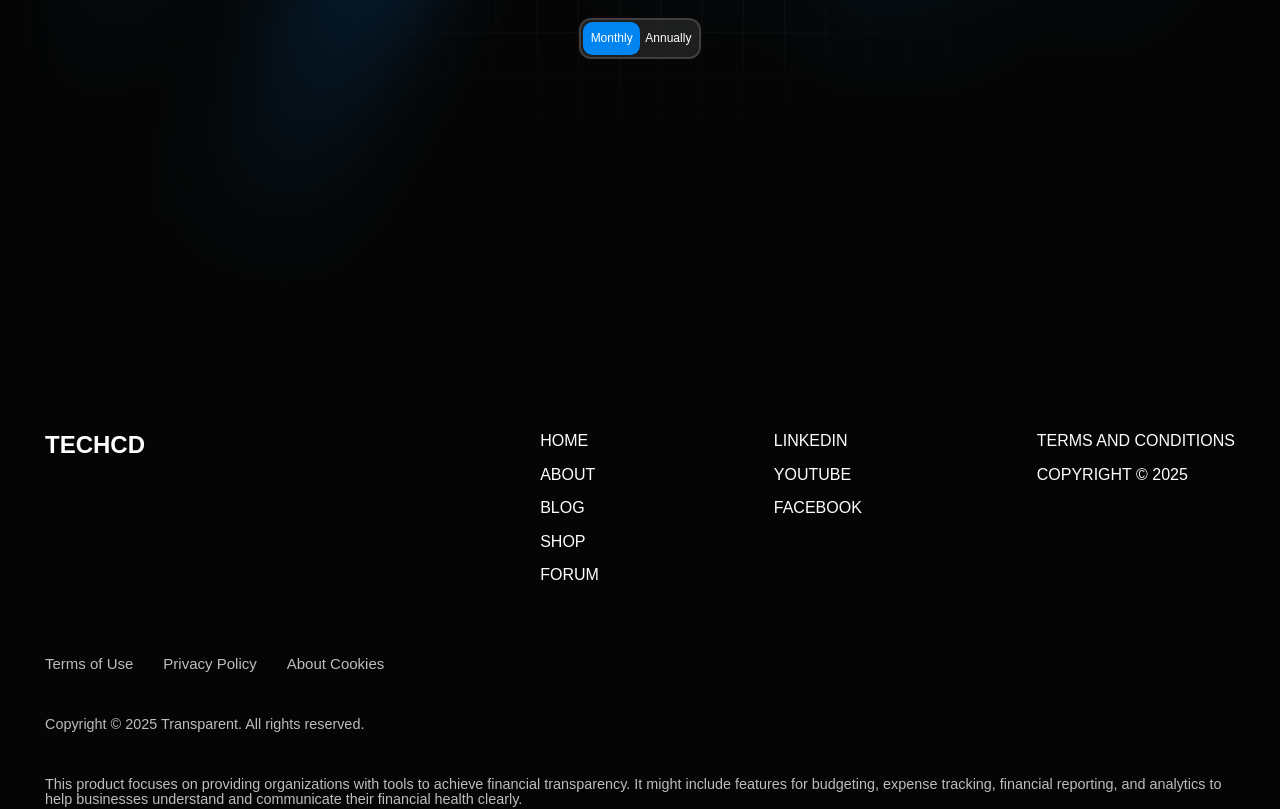
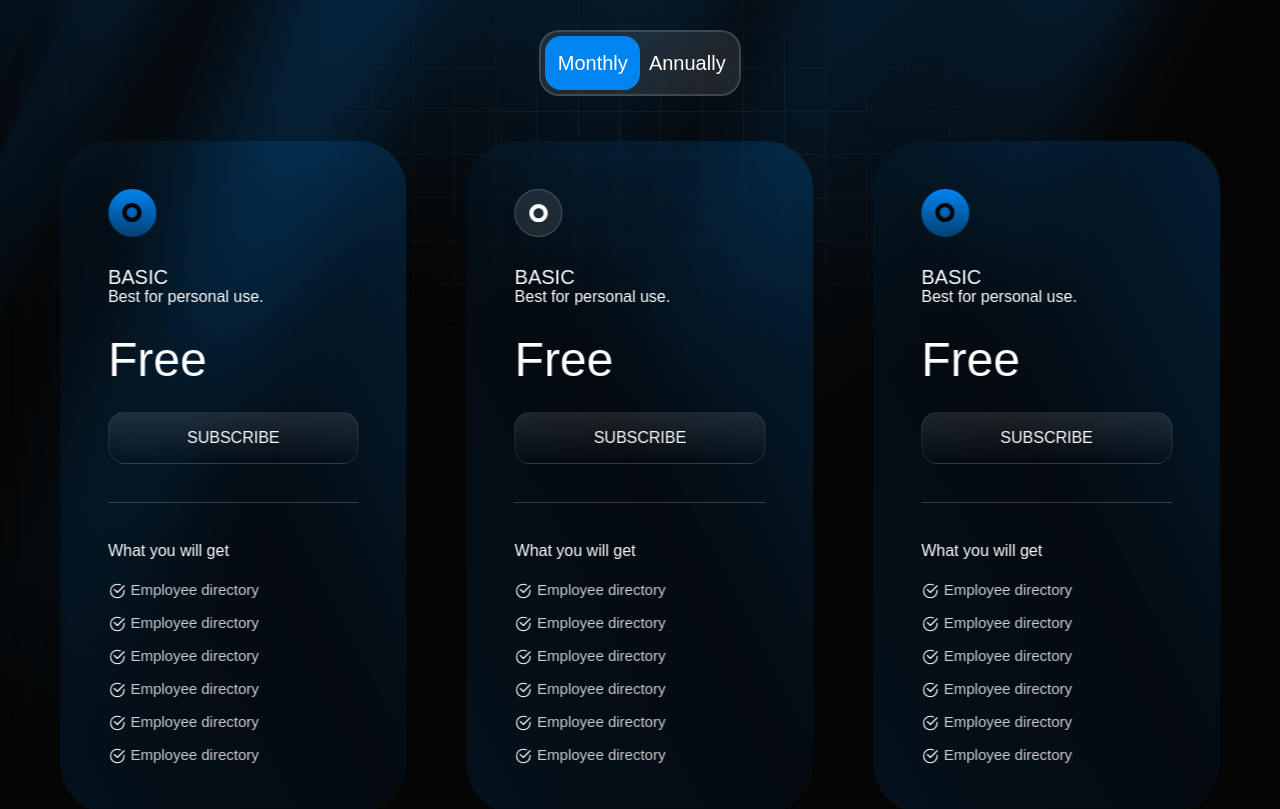
Before and after one commit to chamika-damith/techcd-portfolio, a Next.js app: page /pricing in a window 1280 px wide. Shown: the part 440-1249 px from the top of the page. Built offline with nearby package versions, Linux system fonts and the light colour scheme; a web font is replaced by a local one.

Commit message:
feat(pricing): pricing section structure

```diff
--- /dev/null
+++ b/components/user/icons/PricingCheckMark.tsx
@@ -0,0 +1,35 @@
+import React from "react";
+
+const PricingCheckMark: React.FC<React.SVGProps<SVGSVGElement>> = ({
+  ...props
+}) => {
+  return (
+    <svg
+      fill="none"
+      viewBox="0 0 24 24"
+      xmlns="http://www.w3.org/2000/svg"
+      {...props}
+    >
+      <g id="SVGRepo_iconCarrier">
+        <path
+          d="M20.94,11A8.26,8.26,0,0,1,21,12a9,9,0,1,1-9-9,8.83,8.83,0,0,1,4,1"
+          fill="none"
+          stroke="var(--color-foreground)"
+          strokeLinecap="round"
+          strokeLinejoin="round"
+          strokeWidth={1.5}
+        ></path>
+        <polyline
+          points="21 5 12 14 8 10"
+          fill="none"
+          stroke="var(--color-foreground)"
+          strokeLinecap="round"
+          strokeLinejoin="round"
+          strokeWidth={1.5}
+        ></polyline>
+      </g>
+    </svg>
+  );
+};
+
+export default PricingCheckMark;
--- a/components/user/pricing-page/pricing/Pricing.tsx
+++ b/components/user/pricing-page/pricing/Pricing.tsx
@@ -8,7 +8,7 @@ import PricingTabs from "./PricingTabs";
 
 const Pricing = () => {
   return (
-    <section className="relative h-dvh">
+    <section className="relative">
       <GodRays />
       <Image src={bg} alt="Vector" className="absolute inset-0 size-full" />
 
--- /dev/null
+++ b/components/user/pricing-page/pricing/PricingCarousel.tsx
@@ -0,0 +1,48 @@
+"use client";
+
+import React from "react";
+
+import { Swiper, SwiperSlide } from "swiper/react";
+import { Autoplay } from "swiper/modules";
+import "swiper/css";
+
+import PricingPlanCard from "./PricingPlanCard";
+
+const PricingCarousel = () => {
+  return (
+    <>
+      <Swiper
+        autoplay={{
+          pauseOnMouseEnter: true,
+        }}
+        breakpoints={{
+          640: {
+            slidesPerView: 2,
+            spaceBetween: 20,
+          },
+          1280: {
+            slidesPerView: 3,
+            spaceBetween: 30,
+          },
+        }}
+        modules={[Autoplay]}
+        slidesPerView={1}
+        spaceBetween={0}
+      >
+        {Array.from({ length: 5 }).map((_, i) => {
+          const even = i % 2 === 1;
+
+          return (
+            <SwiperSlide key={i}>
+              <div className="p-[15px] pb-[50px]">
+                <PricingPlanCard colored={even} />
+              </div>
+            </SwiperSlide>
+          );
+        })}
+      </Swiper>
+    </>
+  );
+};
+
+export default PricingCarousel;
--- /dev/null
+++ b/components/user/pricing-page/pricing/PricingPlanCard.tsx
@@ -0,0 +1,87 @@
+import React from "react";
+import PricingCheckMark from "../../icons/PricingCheckMark";
+import { cn } from "@/lib/utils";
+
+const PricingPlanCard: React.FC<{ colored: boolean }> = ({ colored }) => {
+  return (
+    <div className="dark:from-primary/10 dark:via-primary/5 dark:to-primary/20 from-foreground/20 via-foreground/10 to-foreground/40 group relative mx-auto max-w-[250px] rounded-[1em] bg-gradient-to-tr p-[1.5em] text-[20px] backdrop-blur-[4px] sm:mx-0 sm:max-w-none sm:text-[27px] md:text-[34px] lg:p-[1em] lg:text-[41px] xl:text-[48px] 2xl:text-[55px]">
+      <div className="absolute inset-0 rounded-[1em] opacity-0 shadow-[0_0_0_1px_var(--color-primary)] transition-opacity duration-300 group-hover:opacity-30"></div>
+      <div className="via-primary absolute top-0 right-0 left-0 mx-auto h-[0.1em] w-3/5 -translate-y-1/2 bg-gradient-to-r from-transparent to-transparent opacity-0 blur-[3px] transition-opacity duration-300 group-hover:opacity-100"></div>
+
+      <div
+        className={cn(
+          "relative mb-[0.6em] size-[1em] rounded-full border border-white/20 bg-white/10",
+          colored && "from-primary to-primary/40 border-none bg-gradient-to-b",
+        )}
+      >
+        <svg
+          viewBox="0 0 20 20"
+          fill="none"
+          xmlns="http://www.w3.org/2000/svg"
+          className="absolute inset-0 m-auto size-4/10"
+        >
+          <path
+            d="M20 10.0002C20 15.5231 15.5228 20.0002 10 20.0002C4.47715 20.0002 0 15.5231 0 10.0002C0 4.4774 4.47715 0.000244141 10 0.000244141C15.5228 0.000244141 20 4.4774 20 10.0002ZM4.5 10.0002C4.5 13.0378 6.96243 15.5002 10 15.5002C13.0376 15.5002 15.5 13.0378 15.5 10.0002C15.5 6.96268 13.0376 4.50024 10 4.50024C6.96243 4.50024 4.5 6.96268 4.5 10.0002Z"
+            fill={
+              colored ? "var(--color-background)" : "var(--color-foreground)"
+            }
+          />
+        </svg>
+      </div>
+
+      <h3 className="relative text-[15px] font-medium uppercase sm:text-[16px] md:text-[17px] lg:text-[18px] xl:text-[20px] 2xl:text-[21px]">
+        Basic
+      </h3>
+      <p className="relative text-[12px] sm:text-[13px] md:text-[14px] lg:text-[15px] xl:text-[16px] 2xl:text-[17px]">
+        Best for personal use.
+      </p>
+
+      <p className="relative mt-[0.6em] mb-[0.6em] font-medium lg:mb-[0.3em]">
+        Free
+      </p>
+
+      <button className="from-foreground/10 border-foreground/10 hover:bg-primary focus:bg-primary relative w-full rounded-[1em] border bg-gradient-to-b to-transparent py-[1em] text-[12px] font-medium uppercase transition-colors duration-300 sm:text-[13px] md:text-[14px] lg:text-[15px] xl:text-[16px] 2xl:text-[17px]">
+        Subscribe
+      </button>
+
+      <hr className="border-t-foreground/20 my-[0.8em]" />
+
+      <p className="relative text-[12px] font-medium sm:text-[13px] md:text-[14px] lg:text-[15px] xl:text-[16px] 2xl:text-[17px]">
+        What you will get
+      </p>
+      <ul className="text-foreground/80 relative mt-[1.5em] space-y-[1em] text-[12px] sm:text-[12px] md:text-[13px] lg:text-[14px] xl:text-[15px] 2xl:text-[15px]">
+        <li className="flex items-center gap-[0.3em]">
+          <PricingCheckMark className="size-[1.2em]" />
+          <p> Employee directory</p>
+        </li>
+
+        <li className="flex items-center gap-[0.3em]">
+          <PricingCheckMark className="size-[1.2em]" />
+          <p> Employee directory</p>
+        </li>
+
+        <li className="flex items-center gap-[0.3em]">
+          <PricingCheckMark className="size-[1.2em]" />
+          <p> Employee directory</p>
+        </li>
+
+        <li className="flex items-center gap-[0.3em]">
+          <PricingCheckMark className="size-[1.2em]" />
+          <p> Employee directory</p>
+        </li>
+
+        <li className="flex items-center gap-[0.3em]">
+          <PricingCheckMark className="size-[1.2em]" />
+          <p> Employee directory</p>
+        </li>
+
+        <li className="flex items-center gap-[0.3em]">
+          <PricingCheckMark className="size-[1.2em]" />
+          <p> Employee directory</p>
+        </li>
+      </ul>
+    </div>
+  );
+};
+
+export default PricingPlanCard;
--- a/components/user/pricing-page/pricing/PricingTabs.tsx
+++ b/components/user/pricing-page/pricing/PricingTabs.tsx
@@ -1,17 +1,20 @@
 "use client";
 
+import React, { useState } from "react";
+
 import { cn } from "@/lib/utils";
-import React, { useState } from "react";
+import PricingCarousel from "./PricingCarousel";
 
 const PricingTabs = () => {
   const [isPricingAnnual, setIsPricingAnnual] = useState(false);
 
   return (
     <div>
-      <div className="bg-foreground/10 border-foreground/15 relative mx-auto mt-[1.5em] w-fit rounded-[1em] border-2 p-[0.2em] text-[12px] font-medium backdrop-blur-[4px] 2xl:text-[22px]">
+      {/* Tab */}
+      <div className="bg-foreground/10 border-foreground/15 relative mx-auto my-[1.5em] w-fit rounded-[1em] border-2 p-[0.2em] text-[12px] font-medium backdrop-blur-[4px] sm:text-[14px] md:text-[16px] lg:text-[18px] xl:text-[20px] 2xl:text-[22px]">
         <div
           className={cn(
-            "bg-primary absolute top-0 bottom-0 left-0 m-[0.2em] w-[8.5ch] rounded-[0.8em] transition-all duration-500 ease-in",
+            "bg-primary absolute top-0 bottom-0 left-0 m-[0.2em] w-[8.5ch] rounded-[0.8em] transition-all duration-300 ease-in",
             isPricingAnnual && "left-1/2 -translate-x-[0.2em]",
           )}
         ></div>
@@ -29,6 +32,9 @@ const PricingTabs = () => {
           Annually
         </button>
       </div>
+
+      {/* Carousel */}
+      <PricingCarousel />
     </div>
   );
 };
--- a/components/user/pricing-page/pricing/SectionTitle.tsx
+++ b/components/user/pricing-page/pricing/SectionTitle.tsx
@@ -8,9 +8,9 @@ const SectionTitle = () => {
           Bring your business to the best scale
         </p>
       </div>
-      <h1 className="dark:from-foreground to-foreground my-[0.2em] bg-gradient-to-b from-[#999999] bg-clip-text text-center text-[26px] font-semibold text-transparent uppercase sm:text-[34px] md:text-[43px] lg:text-[51px] xl:text-[60px] 2xl:text-[68px] dark:to-[#999999]">
+      <h2 className="dark:from-foreground to-foreground my-[0.2em] bg-gradient-to-b from-[#999999] bg-clip-text text-center text-[26px] font-semibold text-transparent uppercase sm:text-[34px] md:text-[43px] lg:text-[51px] xl:text-[60px] 2xl:text-[68px] dark:to-[#999999]">
         Discover Products <br /> With the Best Pricing
-      </h1>
+      </h2>
       <p className="mx-auto w-[36ch] text-center text-[12px] uppercase sm:text-[13px] md:text-[15px] lg:w-[53ch] lg:text-[16px] xl:text-[18px] 2xl:text-[20px]">
         Select from best plan, ensuring a perfect match. Need more or less?
         Customize your subscription for a seamless fit!
```
